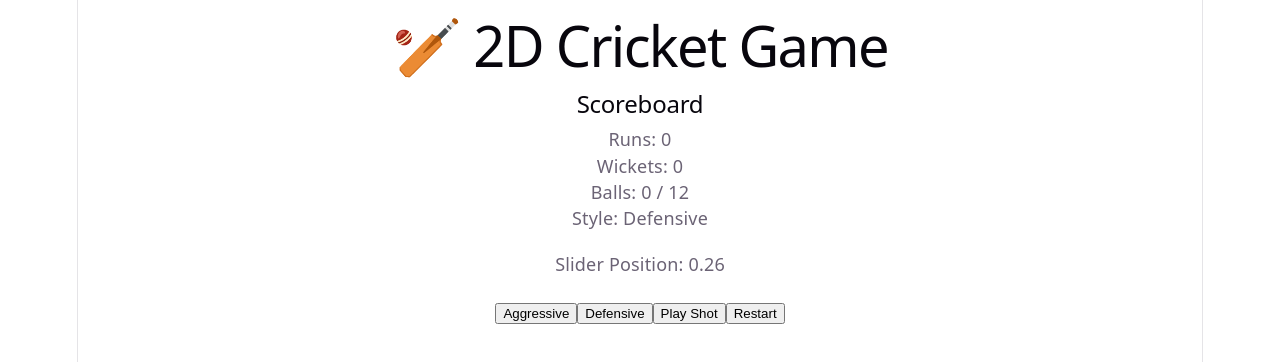
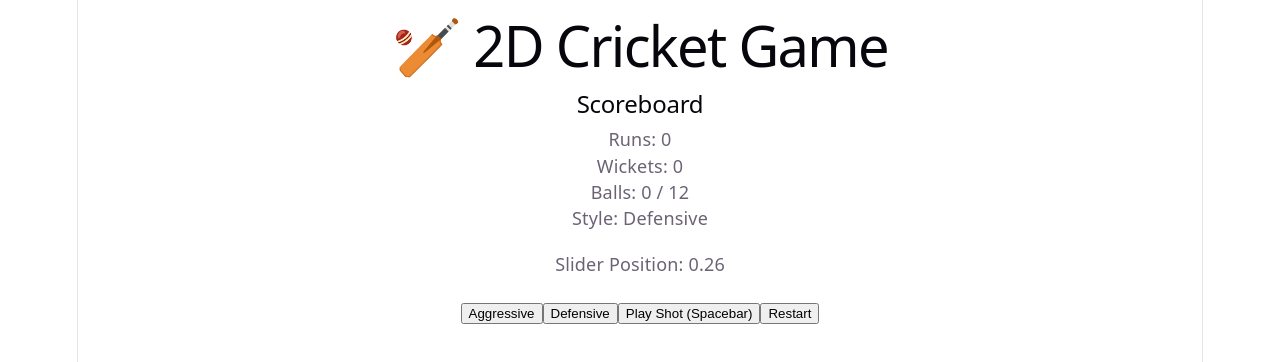
Before and after one commit to Harris-05/Web-Cricket-Game, a React (Vite) app: page / in a window 1280 px wide. Shown: the top 362 px of the page. Built offline with nearby package versions, Linux system fonts and the light colour scheme.

Commit message:
Core logic of the completed

```diff
--- a/src/App.jsx
+++ b/src/App.jsx
@@ -1,5 +1,4 @@
 import { useState, useEffect, useRef } from "react";
-
 
 const PROBABILITIES = {
   Aggressive: [
@@ -28,13 +27,12 @@ function App() {
   const [balls, setBalls] = useState(0);
   const [style, setStyle] = useState("Defensive");
 
-
   const [sliderPos, setSliderPos] = useState(0);
   const [gameOver, setGameOver] = useState(false);
   const [lastAction, setLastAction] = useState("");
 
   const sliderDirection = useRef(1);
-
+  const playButtonRef = useRef(null); // <-- Added Ref for the button
 
   useEffect(() => {
     if (gameOver) return;
@@ -54,6 +52,21 @@ function App() {
     }, 50);
 
     return () => clearInterval(interval);
+  }, [gameOver]);
+
+  // Spacebar Event Listener
+  useEffect(() => {
+    const handleKeyDown = (e) => {
+      if (e.code === "Space") {
+        e.preventDefault();
+        if (playButtonRef.current && !gameOver) {
+          playButtonRef.current.click();
+        }
+      }
+    };
+
+    window.addEventListener("keydown", handleKeyDown);
+    return () => window.removeEventListener("keydown", handleKeyDown);
   }, [gameOver]);
 
   // 3. Play Shot Logic [cite: 46, 78, 80]
@@ -121,7 +134,6 @@ function App() {
         <p>Style: {style}</p>
       </div>
 
-      {/* Temporary visual output for the slider to verify it works */}
       <div style={{ margin: "20px 0" }}>
         <p>Slider Position: {sliderPos.toFixed(2)}</p>
         <h3>{lastAction}</h3>
@@ -134,8 +146,8 @@ function App() {
         <button onClick={() => setStyle("Defensive")} disabled={gameOver}>
           Defensive
         </button>
-        <button onClick={playShot} disabled={gameOver}>
-          Play Shot
+        <button ref={playButtonRef} onClick={playShot} disabled={gameOver}>
+          Play Shot (Spacebar)
         </button>
         <button onClick={handleRestart}>
           Restart
```
